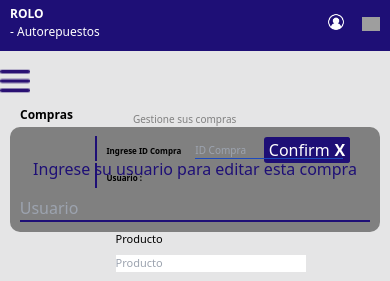
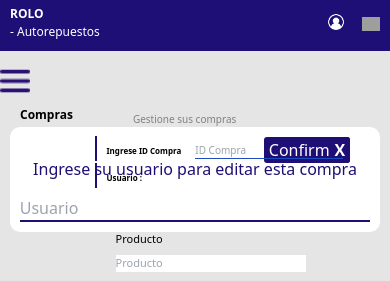
Before and after one commit to Eric2609/rolocars-app, a Next.js app: page /inicio/informacion/compras in a window 390 px wide. Shown: the top 281 px of the page. Built offline with nearby package versions, Linux system fonts and the light colour scheme; no server answers; grey boxes are pictures that could not be loaded.

Commit message:
Update info.css

```diff
--- a/app/inicio/informacion/info.css
+++ b/app/inicio/informacion/info.css
@@ -350,9 +350,9 @@ table tbody tr td {
     top: 0px;
 }
 .warning-modal{
-    background:gray;
+    background:white;
     width:26vw;
-    height:20vh;
+    height:50vh;
     position:absolute;
     top:40vh;
     left:37vw;
```
